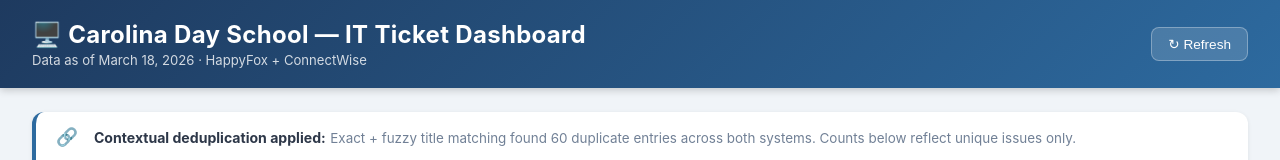
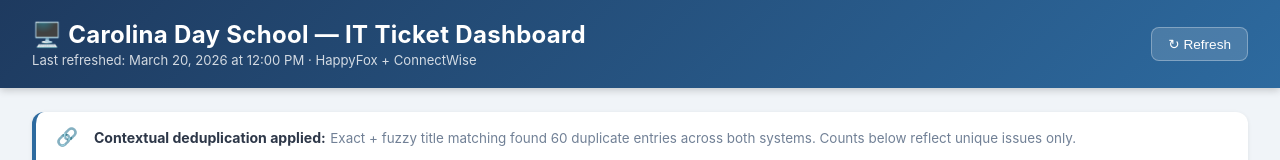
Before and after one commit to ryanjames1729/CDS-IT-Ticket-Board, a plain HTML site: page index.html in a window 1280 px wide. Shown: the top 160 px of the page. Drawn offline with nearby package versions, Linux system fonts and the light colour scheme.

Commit message:
Dashboard refresh 2026-03-20 15:00

```diff
--- a/index.html
+++ b/index.html
@@ -119,7 +119,7 @@
 <header>
   <div>
     <h1>🖥️ Carolina Day School — IT Ticket Dashboard</h1>
-    <p id="last-updated">Data as of March 18, 2026 · HappyFox + ConnectWise</p>
+    <p id="last-updated">Last refreshed: March 20, 2026 at 12:00 PM · HappyFox + ConnectWise</p>
   </div>
   <button class="refresh-btn" onclick="alert('To refresh: reopen this file after running Claude again with both portals open.')">↻ Refresh</button>
 </header>
@@ -602,6 +602,8 @@ function filterTable() {
 
 // Init
 renderCWTable();
+
+
 </script>
 </body>
 </html>
```
